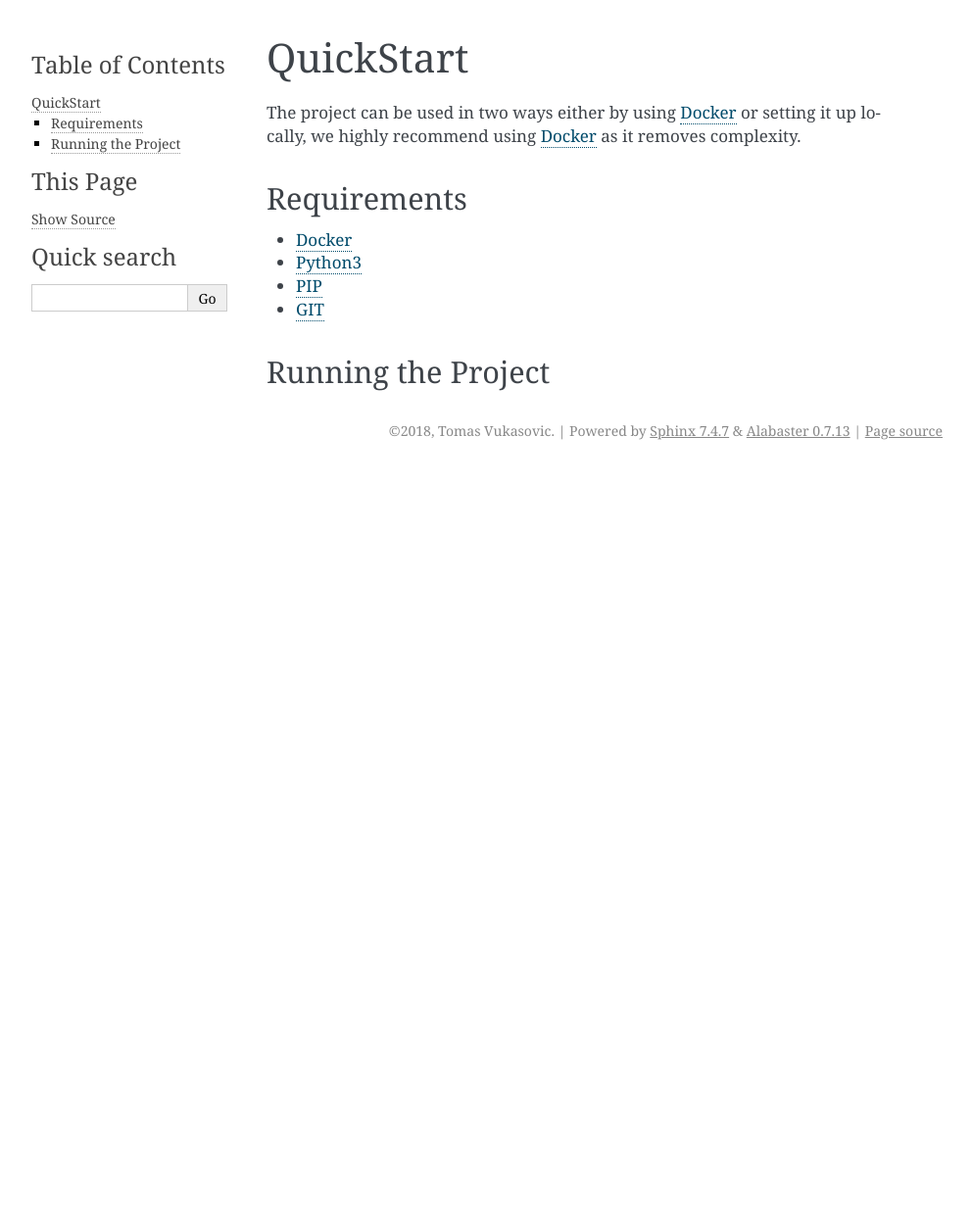
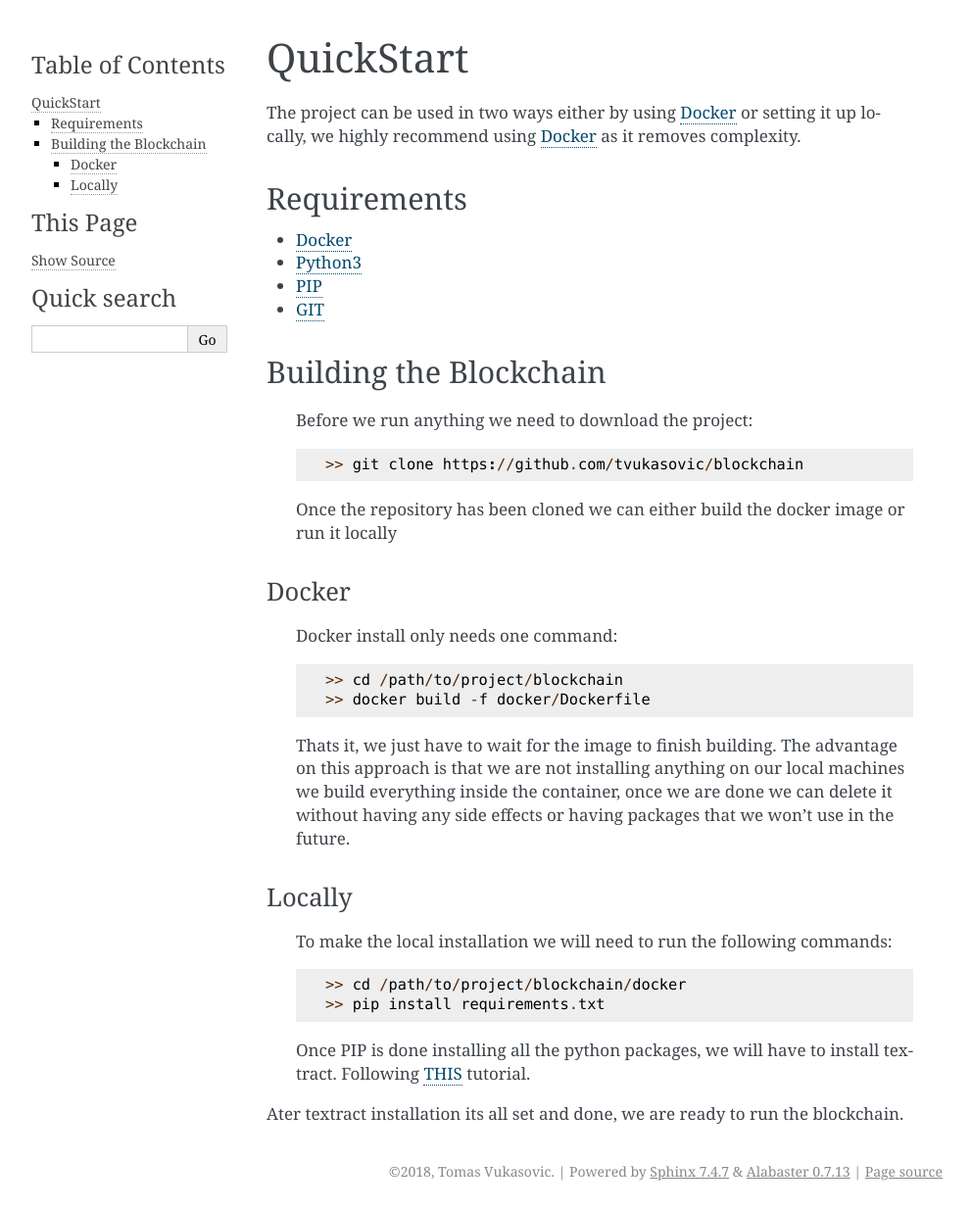
Before and after one commit to 8bitcurser/blockchain, a Sphinx documentation site: the page built from docs/source/quickstart.rst, in a window 1280 px wide. Shown: the whole page at 98% size, without its empty margins (148-1140 px from the left). Built offline with Sphinx 7.4.7, drawn with Linux system fonts in a browser that asks for light colours; before the commit the page ends 900 px from its top, so only the background shows below that.

Commit message:
Add building instructions

```diff
--- a/docs/source/quickstart.rst
+++ b/docs/source/quickstart.rst
@@ -20,6 +20,47 @@ Requirements
 .. _Docker: https://docs.docker.com/install/#supported-platforms
 
 
-===================
-Running the Project
-===================
+=======================
+Building the Blockchain
+=======================
+
+   Before we run anything we need to download the project::
+
+
+      >> git clone https://github.com/tvukasovic/blockchain
+
+
+   Once the repository has been cloned we can either build the docker image or
+   run it locally
+
+^^^^^^^
+Docker
+^^^^^^^
+
+   Docker install only needs one command::
+
+      >> cd /path/to/project/blockchain
+      >> docker build -f docker/Dockerfile
+
+   Thats it, we just have to wait for the image to finish building.
+   The advantage on this approach is that we are not installing anything on our
+   local machines we build everything inside the container, once we are done we
+   can delete it without having any side effects or having packages that we
+   won't use in the future.
+
+
+^^^^^^^
+Locally
+^^^^^^^
+
+   To make the local installation we will need to run the following commands::
+
+      >> cd /path/to/project/blockchain/docker
+      >> pip install requirements.txt
+
+   Once PIP is done installing all the python packages, we will have to install
+   textract. Following `THIS`_ tutorial.
+
+.. _THIS: https://textract.readthedocs.io/en/latest/installation.html
+
+Ater textract installation its all set and done, we are ready to run the blockchain.
```
